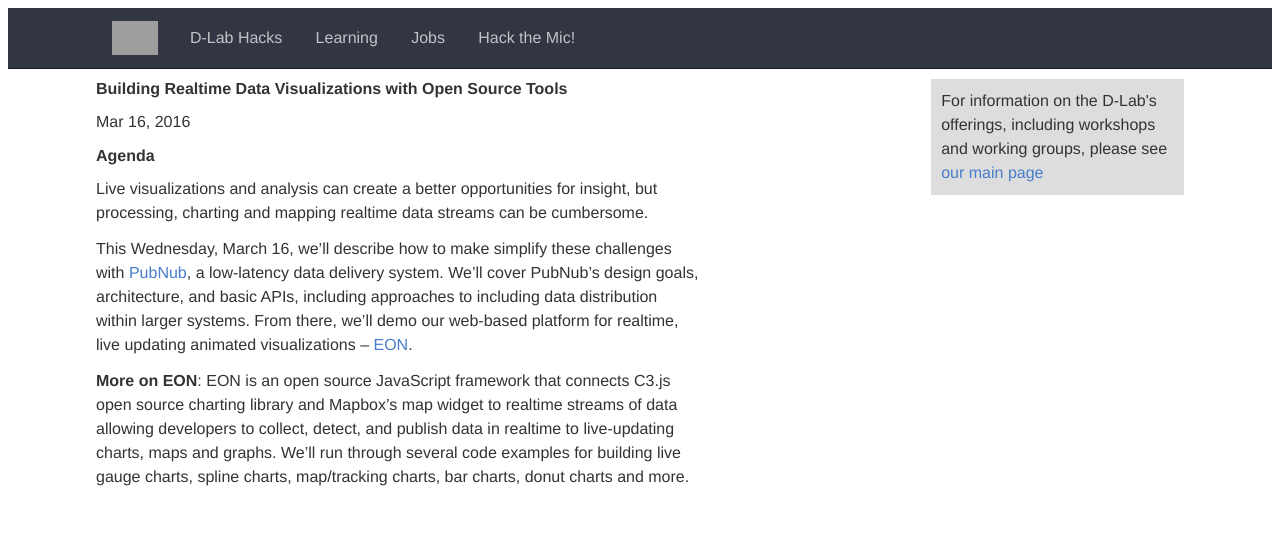
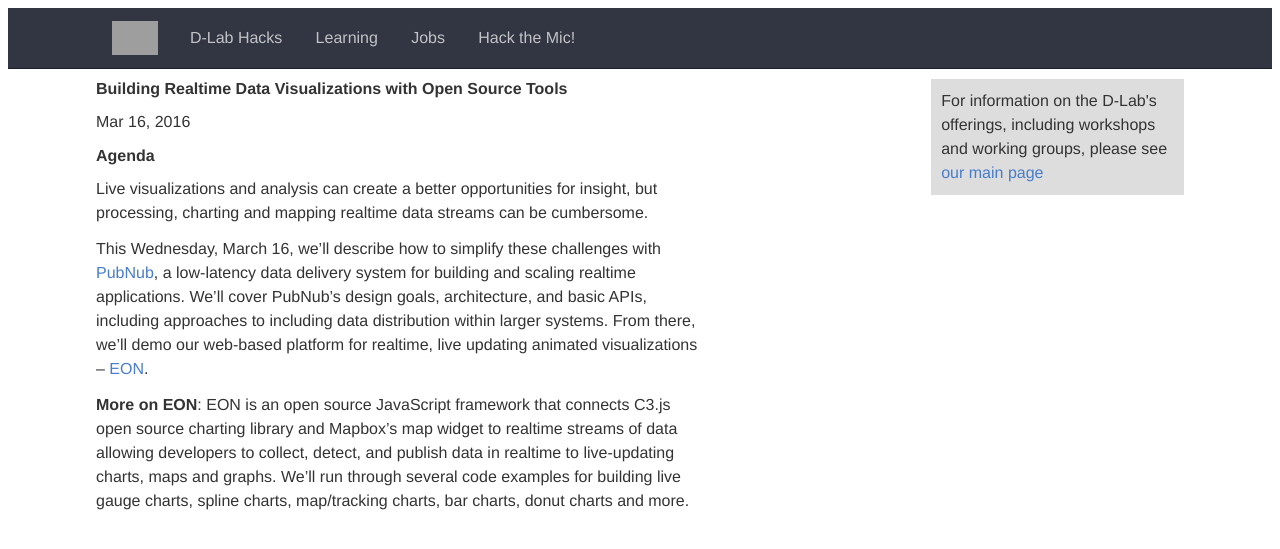
Before and after one commit to dlab-berkeley/dlab-berkeley.github.io, a Jekyll site: the page built from hack-the-mic/_posts/2016-03-16-PubNub.md, in a window 1280 px wide. Shown: the top 549 px of the page. Built offline with Jekyll 4.4.1, drawn with Linux system fonts in a browser that asks for light colours; grey boxes are pictures that could not be loaded.

Commit message:
Update 2016-03-16-PubNub.md

```diff
--- a/hack-the-mic/_posts/2016-03-16-PubNub.md
+++ b/hack-the-mic/_posts/2016-03-16-PubNub.md
@@ -6,7 +6,7 @@
 
 Live visualizations and analysis can create a better opportunities for insight, but processing, charting and mapping realtime data streams can be cumbersome.
 
-This Wednesday, March 16, we'll describe how to make simplify these challenges with [PubNub](https://www.pubnub.com), a low-latency data delivery system. We'll cover PubNub's design goals, architecture, and basic APIs, including approaches to including data distribution within larger systems. From there, we'll demo our web-based platform for realtime, live updating animated visualizations – [EON](https://www.pubnub.com/developers/eon/).
+This Wednesday, March 16, we'll describe how to simplify these challenges with [PubNub](https://www.pubnub.com), a low-latency data delivery system for building and scaling realtime applications. We'll cover PubNub's design goals, architecture, and basic APIs, including approaches to including data distribution within larger systems. From there, we'll demo our web-based platform for realtime, live updating animated visualizations – [EON](https://www.pubnub.com/developers/eon/).
 
 **More on EON**: EON is an open source JavaScript framework that connects C3.js open source
 charting library and Mapbox’s map widget to realtime streams of data allowing
```
